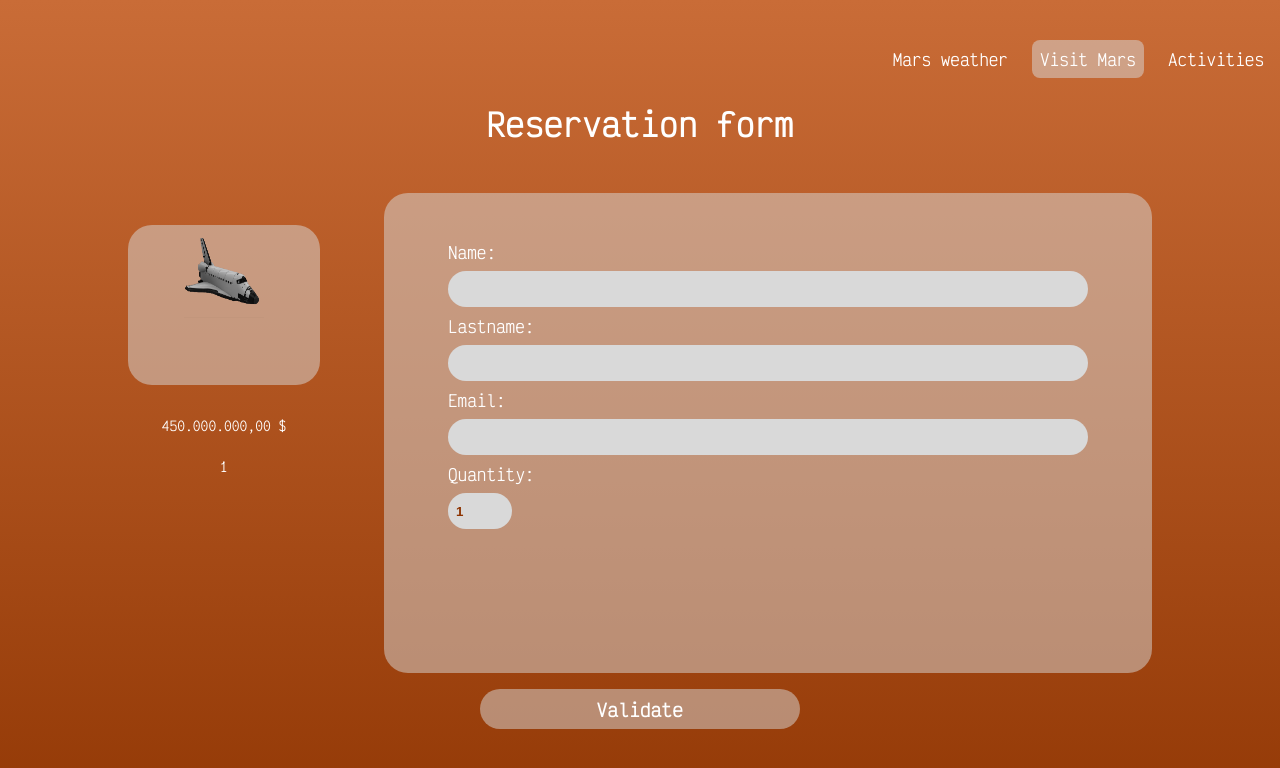
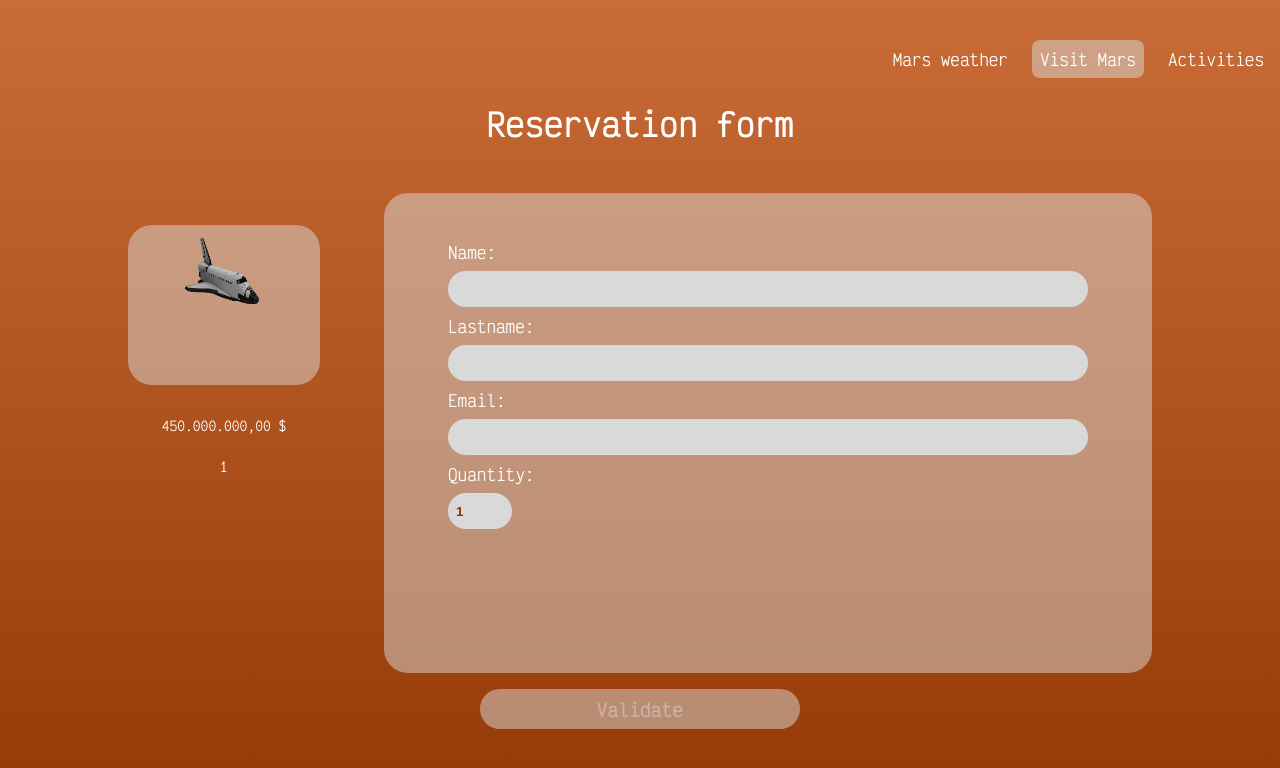
Before and after one commit to WildCodeSchool-2024-02/JS-lyon-0224-P2-martian_meteorologists_association, a React (Vite) app in the folder client/: page /reservation/form/1/1 in a window 1280 px wide. Shown: the top 768 px of the page. Built offline with nearby package versions, Linux system fonts and the light colour scheme; no server answers.

Commit message:
validation button disabled

```diff
--- a/client/src/components/ReservationForm/PopUp.css
+++ b/client/src/components/ReservationForm/PopUp.css
@@ -1,7 +1,3 @@
-/* body.active-popUp {
-    overflow-y: hidden;
-} */
-
 .validateBtn {
   margin: 1rem 0;
   background-color: rgba(217, 217, 217, 0.5);
@@ -13,6 +9,32 @@
   font-weight: bold;
   font-size: large;
   font-family: "victorMono";
+  cursor: pointer;
+}
+
+.validateBtn > p {
+  text-indent: 100%;
+  color: transparent;
+  font-size: 0;
+}
+
+.disValidatebtn {
+  margin: 1rem 0;
+  background-color: rgba(217, 217, 217, 0.5);
+  color: rgba(217, 217, 217, 0.5);
+  /* width: 25vw;
+  height: 5vh;
+  border: none;
+  border-radius: 1.5rem;
+  font-weight: bold;
+  font-size: large;
+  font-family: "victorMono"; */
+  cursor: not-allowed;
+}
+
+.disValidatebtn:hover {
+  background-color: rgba(217, 217, 217, 0.5);
+  color: rgba(217, 217, 217, 0.5);
 }
 
 .popUp,
@@ -60,20 +82,3 @@
     animation-timing-function: ease-out;
   }
 }
-
-.close-popUp {
-  margin-top: 3rem;
-  background-color: rgba(217, 217, 217);
-  width: 10vw;
-  height: 5vh;
-  border: none;
-  border-radius: 1.5rem;
-  font-weight: bold;
-  font-size: large;
-}
-
-.close-popUp > a {
-  color: #8d3300;
-  text-decoration: none;
-  font-family: "victorMono";
-}
--- a/client/src/components/ReservationForm/PopUp.jsx
+++ b/client/src/components/ReservationForm/PopUp.jsx
@@ -3,7 +3,7 @@ import PropTypes from "prop-types";
 
 import "./PopUp.css";
 
-export default function PopUp({ name }) {
+export default function PopUp({ name, isBtnDisabled, activeBtn }) {
   const [popUp, setPopUp] = useState(false);
 
   const togglePopUp = () => {
@@ -21,7 +21,12 @@ export default function PopUp({ name }) {
 
   return (
     <div>
-      <button onClick={togglePopUp} type="button" className="validateBtn">
+      <button
+        onClick={togglePopUp}
+        disabled={isBtnDisabled}
+        type="button"
+        className={`validateBtn ${activeBtn}`}
+      >
         Validate
       </button>
 
@@ -42,4 +47,6 @@ export default function PopUp({ name }) {
 
 PopUp.propTypes = {
   name: PropTypes.string.isRequired,
+  isBtnDisabled: PropTypes.bool.isRequired,
+  activeBtn: PropTypes.string.isRequired,
 };
--- a/client/src/components/ReservationForm/ReservationForm.jsx
+++ b/client/src/components/ReservationForm/ReservationForm.jsx
@@ -5,12 +5,11 @@ import "./ReservationForm.css";
 import ShuttleCards from "../../BDD/ShuttleCards";
 import PopUp from "./PopUp";
 
-export default function ReservationForm() {
-  const [name, setName] = useState("");
-  const [lastName, setLastName] = useState("");
-  const [email, setEmail] = useState("");
+function ReservationForm() {
   const { id } = useParams();
   const [quantity, setQuantity] = useState("1");
+  const [isBtnDisabled, setIsBtnDisabled] = useState(true);
+  const [activeBtn, setActiveBtn] = useState("disValidatebtn");
 
   const { date } = useParams();
 
@@ -23,6 +22,26 @@ export default function ReservationForm() {
     e.preventDefault();
   };
 
+  const [allDetails, setAllDetails] = useState({
+    name: "",
+    lastName: "",
+    user_email: "",
+  });
+
+  const handleAllDetails = (e) => {
+    setAllDetails({ ...allDetails, [e.target.name]: e.target.value });
+    if (
+      allDetails.name !== "" &&
+      allDetails.lastName !== "" &&
+      allDetails.user_email !== "" &&
+      allDetails.user_email.includes("@") &&
+      allDetails.user_email.includes(".")
+    ) {
+      setIsBtnDisabled(false);
+      setActiveBtn("validateBtn");
+    }
+  };
+
   return (
     <div>
       <h1>Reservation form</h1>
@@ -32,8 +51,8 @@ export default function ReservationForm() {
             <label>
               Name:
               <input
-                onChange={(e) => setName(e.target.value)}
-                value={name}
+                onChange={handleAllDetails}
+                value={allDetails.name}
                 type="text"
                 name="name"
               />
@@ -41,17 +60,17 @@ export default function ReservationForm() {
             <label>
               Lastname:
               <input
-                onChange={(e) => setLastName(e.target.value)}
-                value={lastName}
+                onChange={handleAllDetails}
+                value={allDetails.lastName}
                 type="text"
-                name="surName"
+                name="lastName"
               />
             </label>
             <label>
               Email:
               <input
-                onChange={(e) => setEmail(e.target.value)}
-                value={email}
+                onChange={handleAllDetails}
+                value={allDetails.email}
                 type="email"
                 name="user_email"
               />
@@ -78,8 +97,15 @@ export default function ReservationForm() {
             <p>{date}</p>
           </div>
         </div>
-        <PopUp onClick={inputDetails} name={name} />
+        <PopUp
+          onClick={inputDetails}
+          name={allDetails.name}
+          isBtnDisabled={isBtnDisabled}
+          activeBtn={activeBtn}
+        />
       </div>
     </div>
   );
 }
+
+export default ReservationForm;
```
